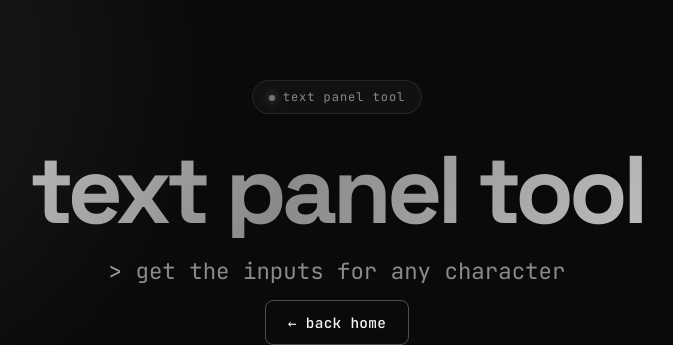
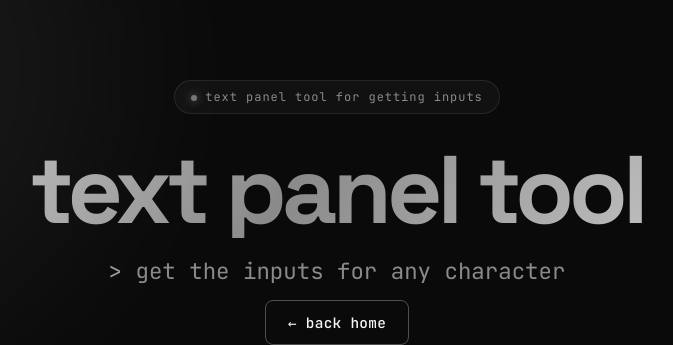
Before and after one commit to geometryRunC/eeky808, a FastAPI app: page /tool in a window 1280 px wide. Shown: the top 345 px of the page, without its empty margins (303-976 px from the left). Run offline with FastAPI, Linux system fonts and the light colour scheme.

Commit message:
Update badge text for clarity in tool.html

```diff
--- a/templates/tool.html
+++ b/templates/tool.html
@@ -16,7 +16,7 @@
 
     <main class="container">
         <header class="hero">
-            <div class="badge">text panel tool</div>
+            <div class="badge">text panel tool for getting inputs</div>
             <h1 class="hero-title">text panel tool</h1>
             <p class="hero-tagline">get the inputs for any character</p>
             <div class="hero-actions">
```
